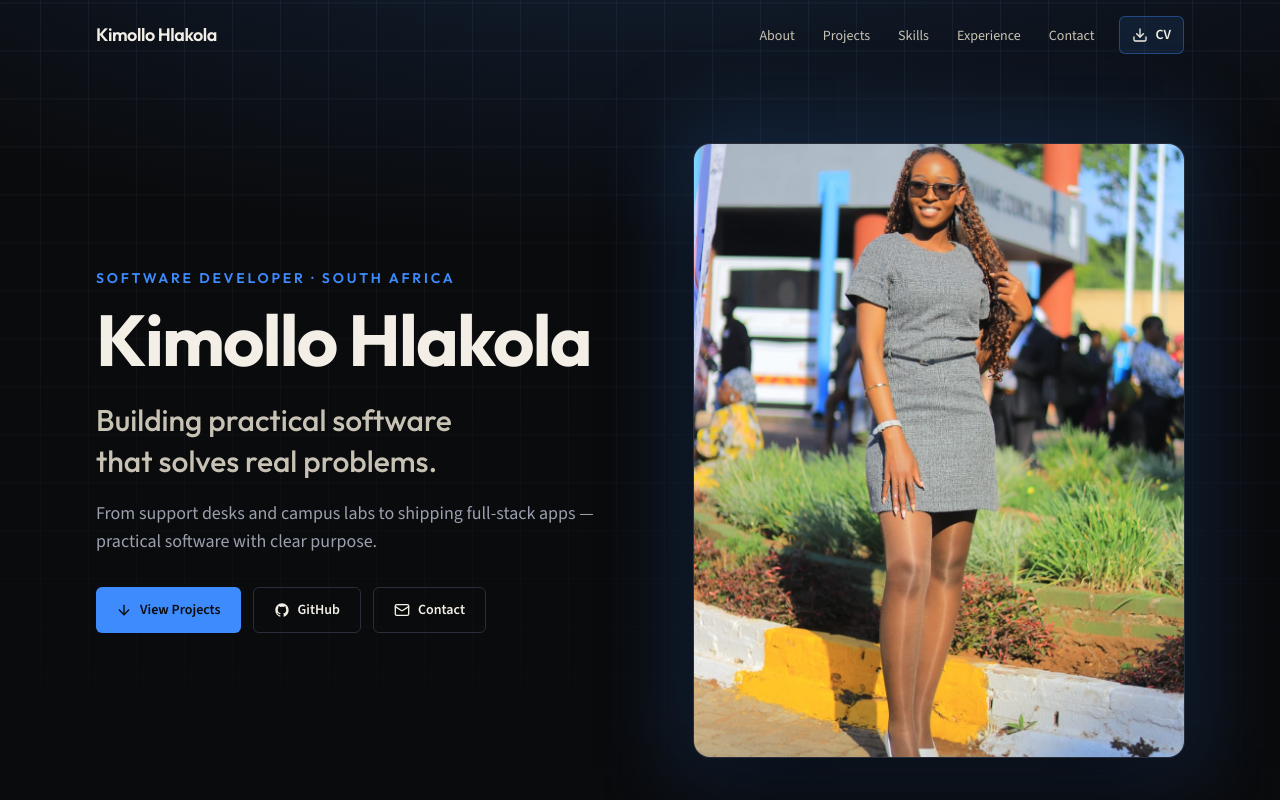
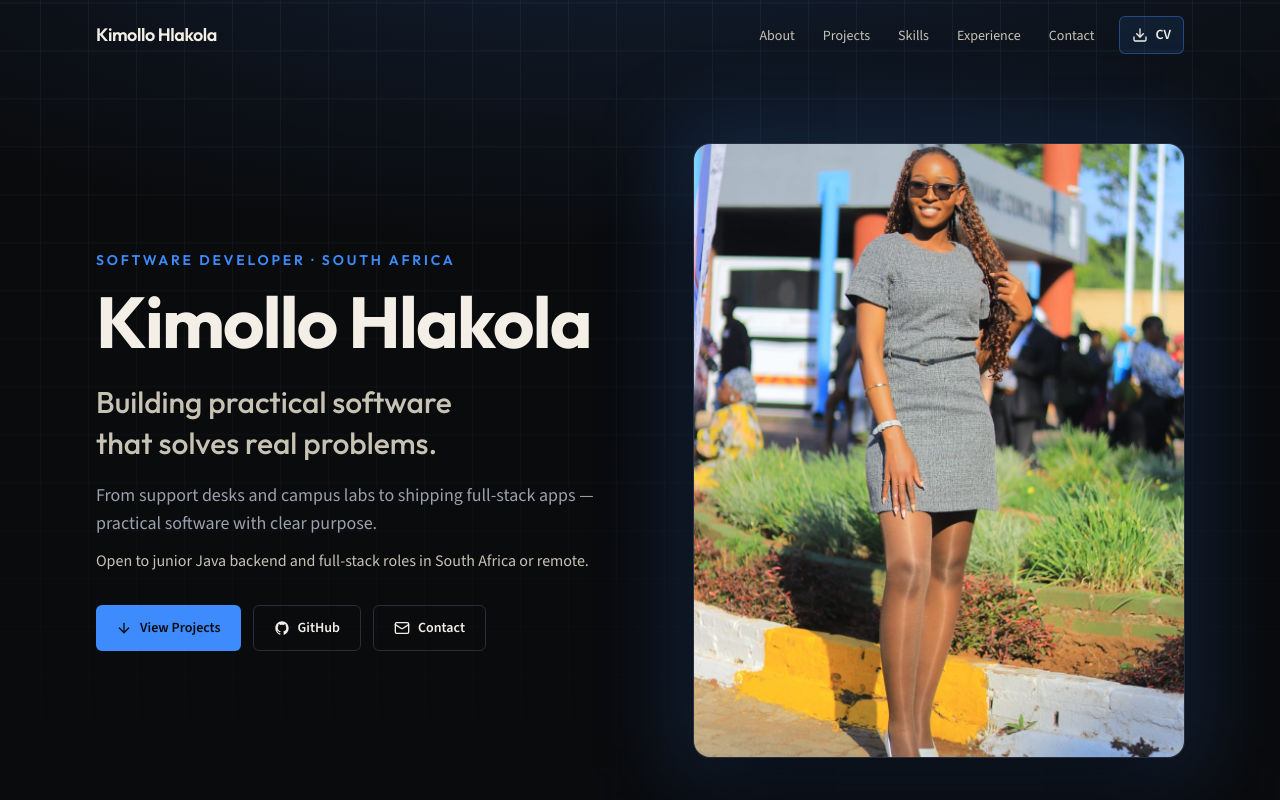
Before and after one commit to Kimollo/portfolio, a React (Vite) app: page / in a window 1280 px wide. Shown: the top 800 px of the page. Built offline with nearby package versions, Linux system fonts and the light colour scheme.

Commit message:
Add open-to-roles line in hero
One understated line for junior Java backend and full-stack roles.

```diff
--- a/src/sections/Hero.tsx
+++ b/src/sections/Hero.tsx
@@ -26,6 +26,9 @@ export function Hero() {
           <p className="animate-fade-up animate-delay-2 mt-4 max-w-lg text-base text-fog md:text-lg">
             From support desks and campus labs to shipping full-stack apps — practical software with clear
             purpose.
+          </p>
+          <p className="animate-fade-up animate-delay-2 mt-3 max-w-lg text-sm text-paper-muted md:text-base">
+            Open to junior Java backend and full-stack roles in South Africa or remote.
           </p>
 
           <div className="animate-fade-up animate-delay-3 mt-8 flex flex-wrap gap-3">
```
